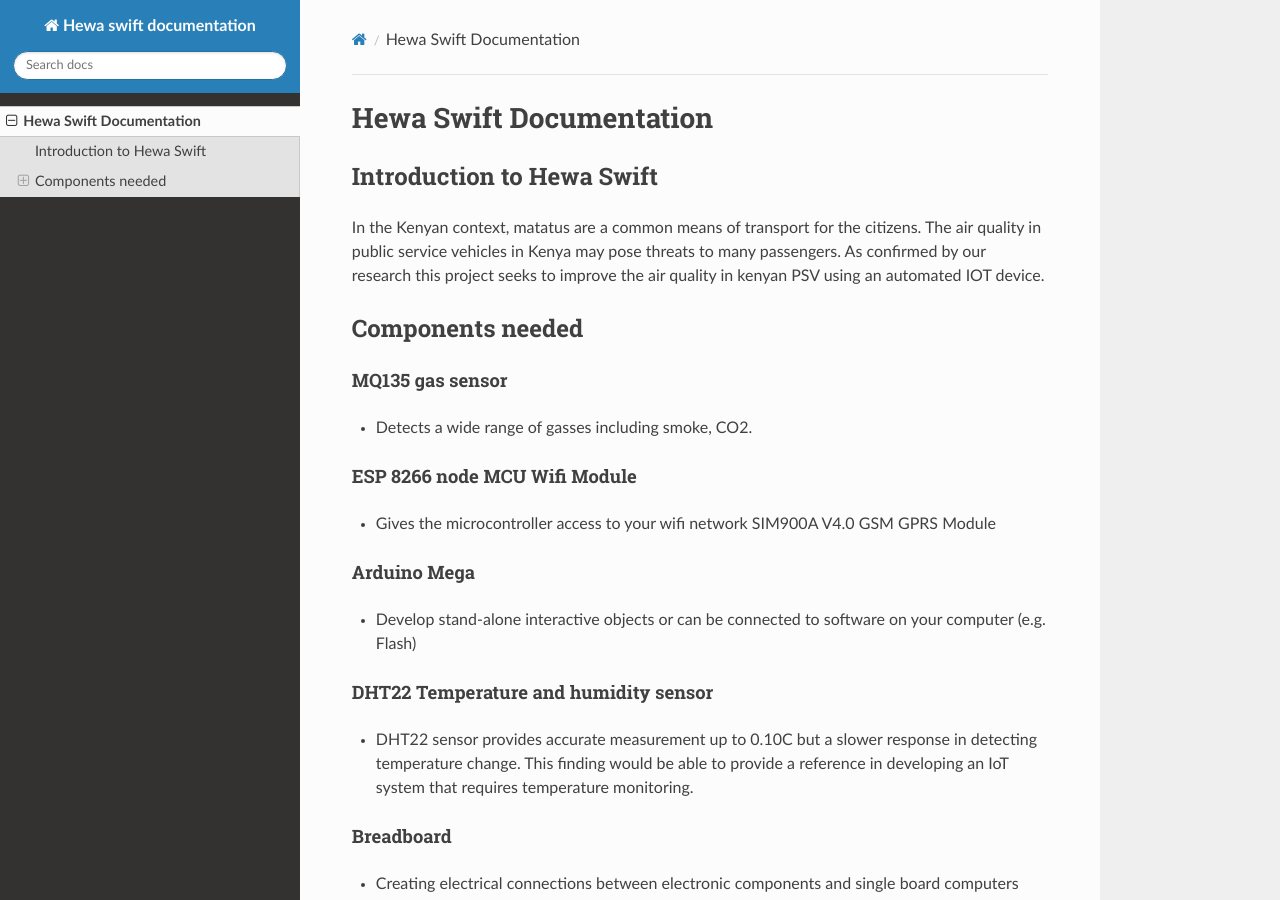
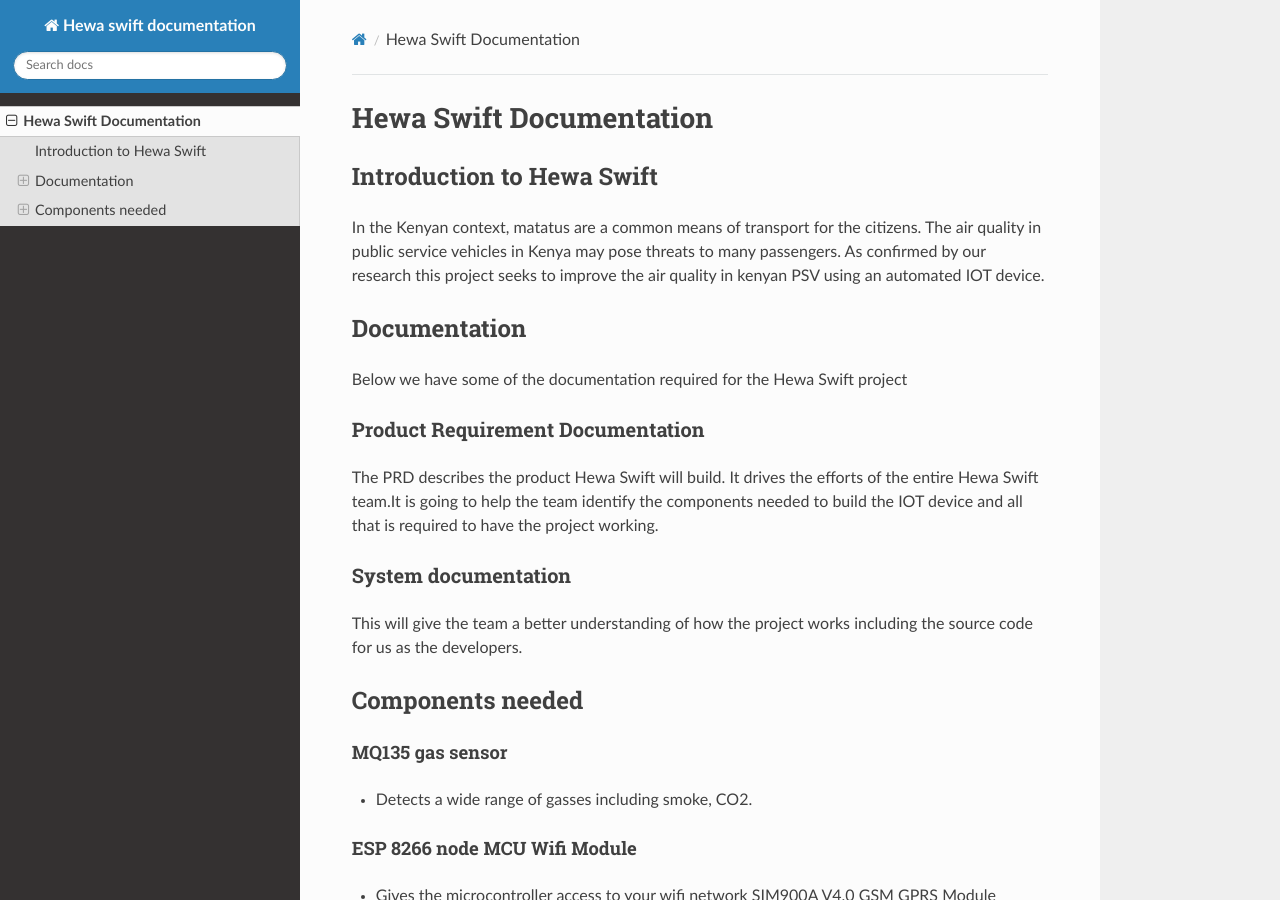
Before and after one commit to munyiv/Hewaswift-mkdocs, an MkDocs documentation site: the page built from docs/index.md, in a window 1280 px wide and 900 px high. Built offline with MkDocs 1.6.1, drawn with Linux system fonts in a browser that asks for light colours; nearby versions of some CDN libraries.

Commit message:
modified file

```diff
--- a/docs/index.md
+++ b/docs/index.md
@@ -4,6 +4,18 @@
 
 ## Introduction to Hewa Swift
 In the Kenyan context, matatus are a common means of transport for the citizens. The air quality in public service vehicles in Kenya may pose threats to many passengers. As confirmed by our research this project seeks to improve the air quality in kenyan PSV using an automated IOT device.
+
+## Documentation
+Below we have some of the documentation required for the Hewa Swift project
+
+### Product Requirement Documentation
+
+The PRD describes the product Hewa Swift will build. It drives the efforts of the entire Hewa Swift team.It is going to help the team identify the components needed to build the IOT device and all that is required to have the project working.
+
+
+### System documentation
+This will give the team a better understanding of how the project works including the source code for
+us as the developers.
 
 ## Components needed
 
```
Also changed, not shown: site/index.html, 1 other file.
